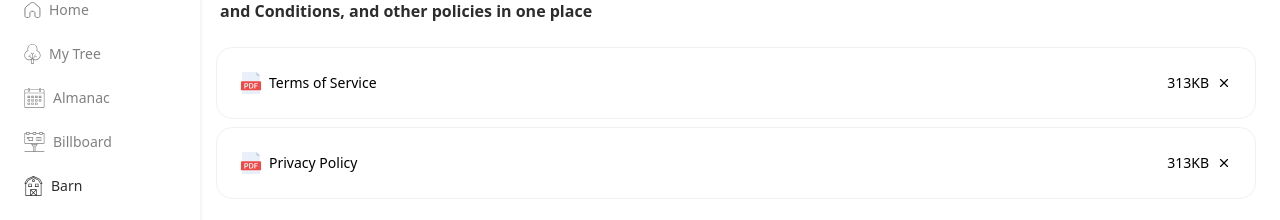
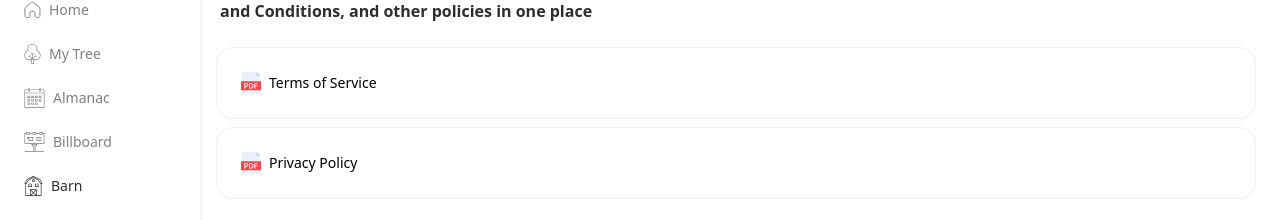
Before and after one commit to femzcoder/Yield-dev, a Next.js app: page /dashboard/settingsandprivacy/settingscomponent/policy in a window 1280 px wide. Shown: the part 117-337 px from the top of the page. Built offline with nearby package versions, Linux system fonts and the light colour scheme.

Commit message:
fix pwa middleware exclusion

```diff
--- a/app/dashboard/settingsandprivacy/settingscomponent/policy/page.tsx
+++ b/app/dashboard/settingsandprivacy/settingscomponent/policy/page.tsx
@@ -32,9 +32,9 @@ function PolicyModal() {
                     <Image src="/icons/pdf-icon.svg" alt="Terms" width={20} height={30} />
                     <span className="text-sm">Terms of Service</span>
                 </div>
-                <div>
+                {/* <div>
                     <span className="flex items-center gap-2 text-sm">313KB <X size={14} /></span>
-                </div>
+                </div> */}
             </BasicCard2>
 
             <BasicCard2 handleClick={handleOpenPdf} style="flex justify-between items-center">
@@ -42,9 +42,9 @@ function PolicyModal() {
                     <Image src="/icons/pdf-icon.svg" alt="Terms" width={20} height={30} />
                     <span className="text-sm">Privacy Policy</span>
                 </div>
-                <div>
+                {/* <div>
                     <span className="flex items-center gap-2 text-sm">313KB <X size={14} /></span>
-                </div>
+                </div> */}
             </BasicCard2>
          </div>
         </div>
--- a/middleware.ts
+++ b/middleware.ts
@@ -5,20 +5,9 @@ export async function middleware(request: NextRequest) {
   return await auth0.middleware(request);
 }
 
-// export const config = {
-//   matcher: [
-//     /*
-//      * Match all request paths except for the ones starting with:
-//      * - _next/static (static files)
-//      * - _next/image (image optimization files)
-//      * - favicon.ico, sitemap.xml, robots.txt (metadata files)
-//      */
-//     "/((?!_next/static|_next/image|favicon.ico|sitemap.xml|robots.txt|manifest.json|icons|sw.js).*)",
-//   ],
-// };
-
 export const config = {
   matcher: [
-    "/dashboard/:path*",   // only protect dashboard
+    // Protect everything EXCEPT explicitly public files
+    "/((?!_next/static|_next/image|favicon.ico|sitemap.xml|robots.txt|manifest.json|icons/|sw.js).*)",
   ],
 };
```
